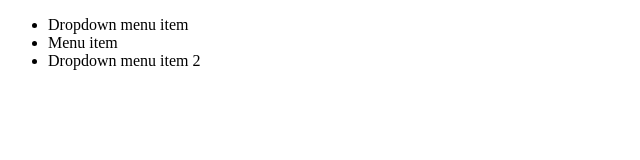
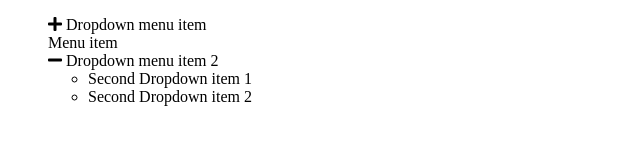
Before and after one commit to Socutecat/JsHomeWorks, a plain HTML site: page dz8/index2.html in a window 1280 px wide. Shown: the whole page, without its empty margins (0-640 px from the left). Drawn offline with Linux system fonts and the light colour scheme.

Commit message:
add dropdown

```diff
--- a/dz8/css/style.css
+++ b/dz8/css/style.css
@@ -1,4 +1,7 @@
-.d-none {
+.menu {
+  list-style-type: none;
+}
+.dropdown-menu {
   display: none;
 }
 
@@ -6,10 +9,20 @@
   cursor: pointer;
 }
 
-.d-block{
-	display: inline-block;
+.dropdown-item:before {
+	font-family: "Font Awesome 5 Free";
+  font-weight: 900;
+  content: "\f067";
+
 }
 
-.color-red{
-	background-color: red;
+.active.dropdown-item:before {
+  font-family: "Font Awesome 5 Free";
+  font-weight: 900;
+  content: "\f068";
 }
+
+.active>.dropdown-menu {
+  display: block;
+  transition: .2s ease in;
+}
--- a/dz8/index2.html
+++ b/dz8/index2.html
@@ -7,6 +7,8 @@
 	<meta http-equiv="X-UA-Compatible" content="ie=edge">
 	<title>Document</title>
 	<link rel="stylesheet" href="css/style.css">
+	<link rel="stylesheet" href="https://use.fontawesome.com/releases/v5.8.1/css/all.css"
+		integrity="sha384-50oBUHEmvpQ+1lW4y57PTFmhCaXp0ML5d60M1M7uH2+nqUivzIebhndOJK28anvf" crossorigin="anonymous">
 </head>
 
 <body>
@@ -14,7 +16,7 @@
 	<ul class="menu">
 		<li class="dropdown-item">
 			<span>Dropdown menu item</span>
-			<div class="dropdown-menu d-none">
+			<div class="dropdown-menu">
 				<ul class="dropdown-list">
 					<li>Dropdown item 1</li>
 					<li>Dropdown item 2</li>
@@ -28,9 +30,9 @@
 			<span>Menu item</span>
 		</li>
 		<!-- / li -->
-		<li class="dropdown-item">
+		<li class="dropdown-item active">
 			<span>Dropdown menu item 2</span>
-			<div class="dropdown-menu d-none">
+			<div class="dropdown-menu">
 				<ul class="dropdown-list">
 					<li>Second Dropdown item 1</li>
 					<li>Second Dropdown item 2</li>
--- a/dz8/js/script2.js
+++ b/dz8/js/script2.js
@@ -1,16 +1,33 @@
+// const menu = document.querySelector('.menu');
+// const items = menu.querySelectorAll('.dropdown-item');
+// const icons = menu.querySelectorAll(".icon");
+
+// items.forEach(item => item.addEventListener("click", e => {
+// // Текущее меню
+// const currentMenu = item.querySelector(".dropdown-menu");
+// const icon = item.querySelector(".icon");
+
+
+// icons.forEach(item => {
+// item.classList.toggle("fa-minus", item === icon);
+// item.classList.toggle("fa-plus", item !== icon);
+// });
+
+// // Находим все меню
+// menu.querySelectorAll('.dropdown-menu').forEach(element => {
+// // Цепляем класс d-none на все меню, кроме текущего
+// if (element !== currentMenu) element.classList.toggle("d-none", true);
+// });
+// currentMenu.classList.toggle("d-none");
+// }));
+
 const menu = document.querySelector('.menu');
 const items = menu.querySelectorAll('.dropdown-item');
-console.log(items)
 
 items.forEach(item => item.addEventListener("click", e => {
-    // Текущее меню
-    const currentMenu = item.querySelector(".dropdown-menu");
+  item.classList.toggle("active");
+  items.forEach(element => {
+    if (element !== item) element.classList.toggle("active", false);
+  })
 
-    // Находим все меню
-    menu.querySelectorAll('.dropdown-menu').forEach(element => {
-        // Цепляем класс d-none на все меню, кроме текущего
-        if (element !==  currentMenu)  element.classList.toggle("d-none", true);
-    });
-
-    currentMenu.classList.toggle("d-none");
 }));
```
Lines whose indentation alone changed are shown as unchanged.
